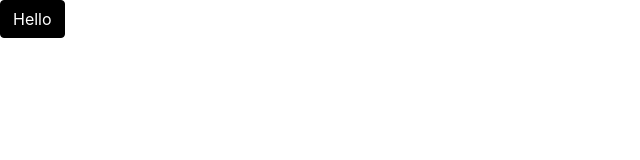
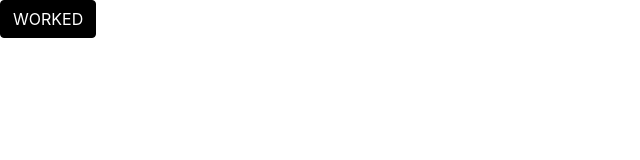
Before and after one commit to annatruelove/squeegee, a React (Create React App) app: page /details in a window 1280 px wide. Shown: the top 160 px of the page, without its empty margins (0-640 px from the left). Built offline with nearby package versions, Linux system fonts and the light colour scheme.

Commit message:
Adds routes to App.js

```diff
--- a/package.json
+++ b/package.json
@@ -11,6 +11,8 @@
     "react": "^16.12.0",
     "react-bootstrap": "^1.0.0-beta.16",
     "react-dom": "^16.12.0",
+    "react-router-bootstrap": "^0.25.0",
+    "react-router-dom": "^5.1.2",
     "react-scripts": "3.4.0"
   },
   "scripts": {
--- a/src/App.js
+++ b/src/App.js
@@ -1,14 +1,19 @@
-import React, { Component } from 'react';
+import React from 'react';
 import './App.css';
 import './custom.scss';
 import Welcome from './screens/Welcome';
+import { BrowserRouter, Route, Switch } from 'react-router-dom';
+import Details from './screens/Details';
 
-class App extends Component {
-  render() {
+const App = () => {
     return (
-        <Welcome />
+      <BrowserRouter>
+        <Switch>
+          <Route path="/" component={ Welcome } exact/>
+          <Route path='/details' component={ Details } />
+        </Switch>
+      </BrowserRouter>
     );
-  }
 }
 
 export default App;
--- /dev/null
+++ b/src/screens/Details.js
@@ -0,0 +1,14 @@
+import React from 'react';
+import Button from 'react-bootstrap/Button';
+import '../App.css';
+
+const Details = () => {
+        return (
+            <Button className='btn-flat'>
+              WORKED
+            </Button>
+        );
+
+  }
+
+export default Details;
--- a/src/screens/Welcome.js
+++ b/src/screens/Welcome.js
@@ -1,14 +1,16 @@
-import React, { Component } from 'react';
+import React from 'react';
 import Button from 'react-bootstrap/Button';
 import '../App.css';
+import { NavLink } from 'react-router-dom';
 
-export default class App extends Component {
-    render() {
+const Welcome = () => {
         return (
+          <NavLink to="/details">
             <Button className='btn-flat'>
               Hello
             </Button>
+          </NavLink>
         );
       }
 
-  }
+export default Welcome;
```
